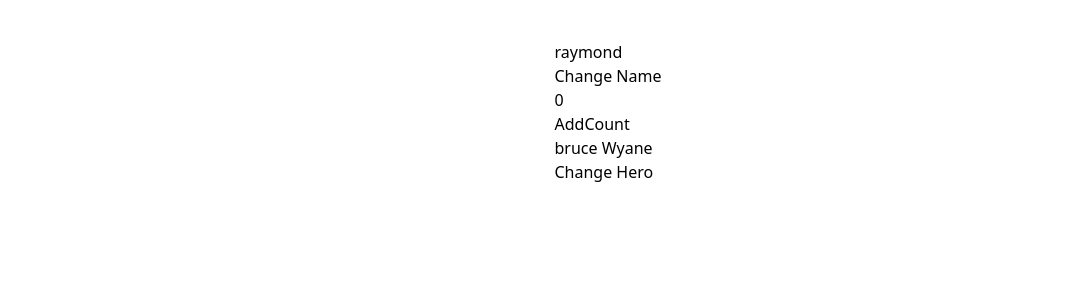
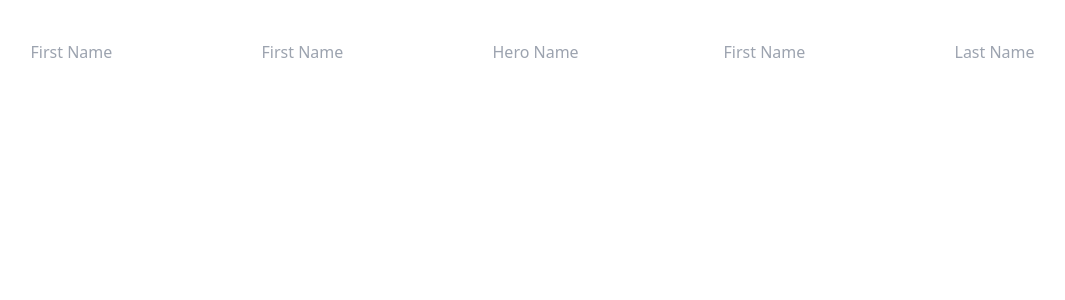
Before and after one commit to l1keafox/helloVue, a Vue app: page / in a window 1280 px wide. Shown: the top 300 px of the page, without its empty margins (32-1097 px from the left). Built offline with nearby package versions, Linux system fonts and the light colour scheme.

Commit message:
V-model composition api

```diff
--- a/src/App.vue
+++ b/src/App.vue
@@ -1,16 +1,16 @@
 <template>
   <div class="flex flex-col justify-center items-center pt-10">
-    <MethodVue />
+    <VModel />
   </div>
 </template>
 
 <script>
-import MethodVue from "./components/Methods.vue";
+import VModel from "./components/VModel.vue";
 export default {
   name: "App",
 
   components: {
-    MethodVue,
+    VModel,
   },
   setup(){
     // Composition API
--- /dev/null
+++ b/src/components/VModel.vue
@@ -0,0 +1,38 @@
+<template>
+    <div>
+        <input type="text" placeholder="First Name" v-model="fName">
+        <input type="text" placeholder="First Name" v-model="lName" />
+
+        <input type="text" placeholder="Hero Name" v-model="heroName" />
+        <input type="text" placeholder="First Name" v-model="first" />
+        <input type="text" placeholder="Last Name" v-model="last" />
+    </div>
+</template>
+
+<script>
+import {ref,reactive,toRefs} from 'vue'
+    export default {
+        name:"VModel",
+        setup(){
+            const heroName = ref('');
+            const state = reactive({
+                first:"",
+                last:""
+            })
+            return{
+                heroName,
+                ...toRefs(state)
+            }
+        },
+        data(){
+            return{
+                fname:'',
+                lname:''
+            }
+        }
+    }
+</script>
+
+<style scoped>
+
+</style>
```
